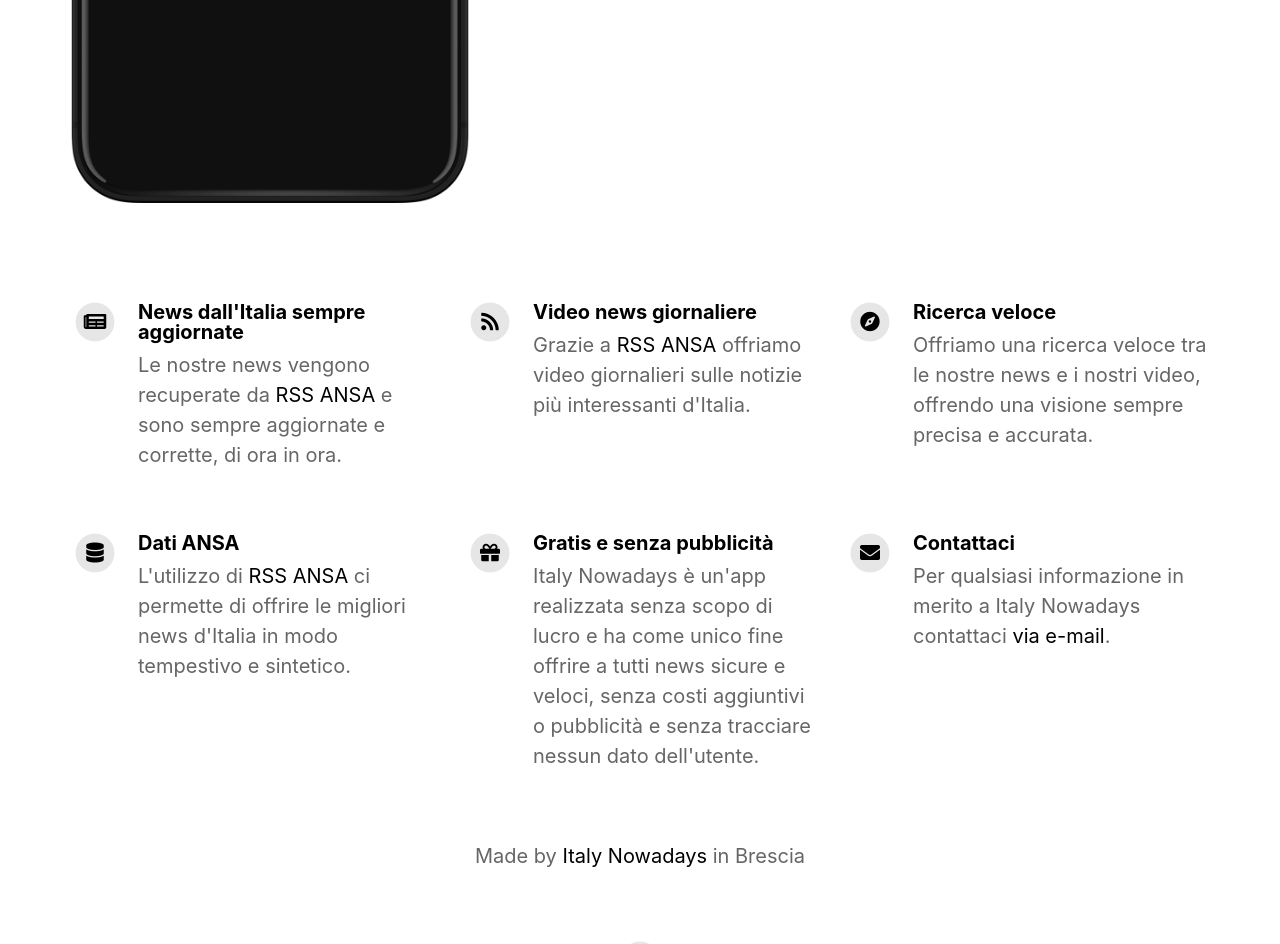
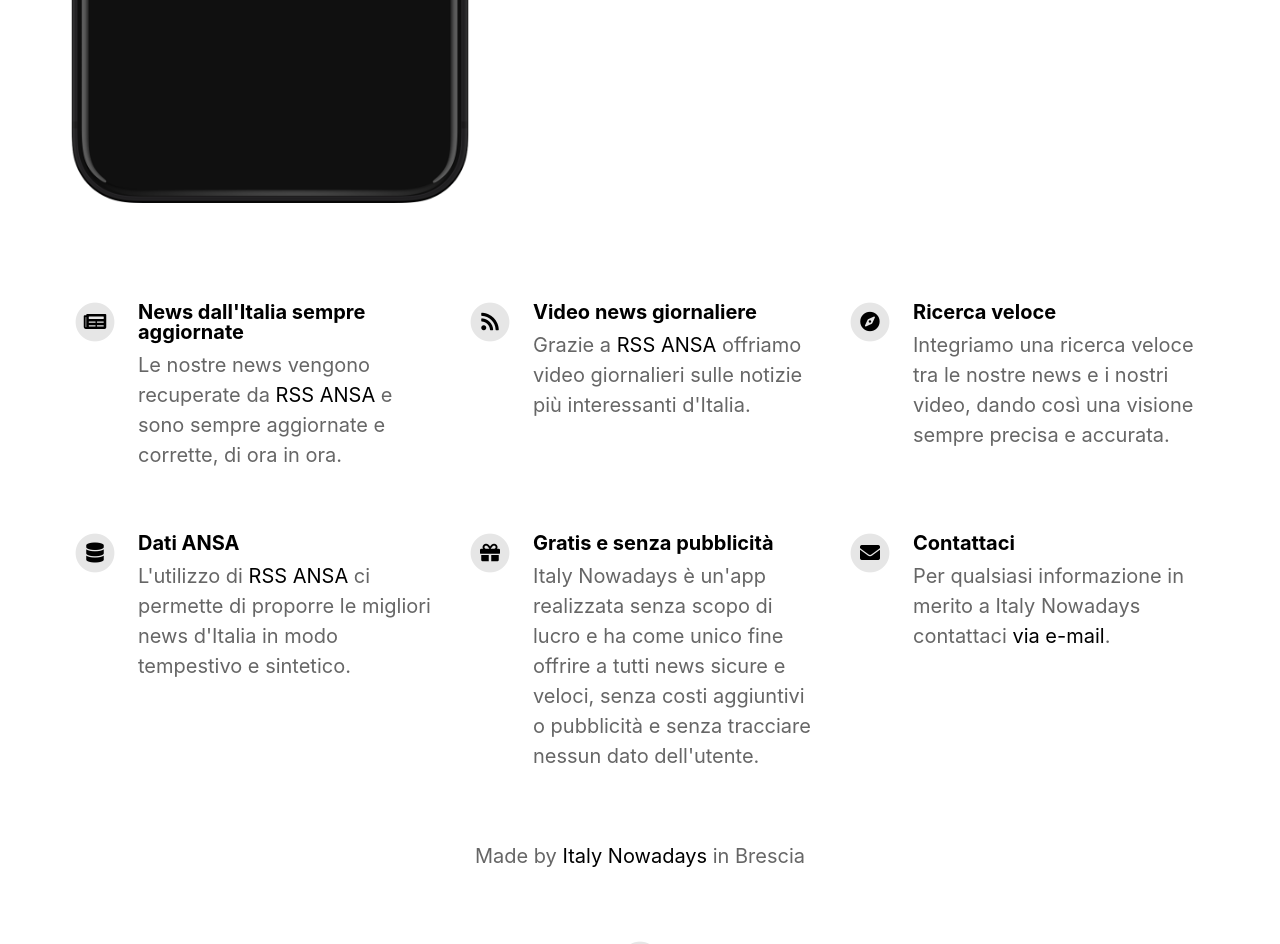
Before and after one commit to dariopellegrini/italynowadays, a Jekyll site: the page built from index.html, in a window 1280 px wide. Shown: the part 782-1726 px from the top of the page. Built offline with Jekyll 4.4.1, drawn with Linux system fonts in a browser that asks for light colours; nearby versions of some CDN libraries.

Commit message:
Update _config.yml

```diff
--- a/_config.yml
+++ b/_config.yml
@@ -44,11 +44,11 @@ features                                  :
     fontawesome_icon_name                 : rss
 
   - title                                 : Ricerca veloce
-    description                           : Offriamo una ricerca veloce tra le nostre news e i nostri video, offrendo una visione sempre precisa e accurata.
+    description                           : Integriamo una ricerca veloce tra le nostre news e i nostri video, dando così una visione sempre precisa e accurata.
     fontawesome_icon_name                 : compass
 
   - title                                 : Dati ANSA
-    description                           : L'utilizzo di <a href="https://www.ansa.it/sito/static/ansa_rss.html">RSS ANSA</a> ci permette di offrire le migliori news d'Italia in modo tempestivo e sintetico.
+    description                           : L'utilizzo di <a href="https://www.ansa.it/sito/static/ansa_rss.html">RSS ANSA</a> ci permette di proporre le migliori news d'Italia in modo tempestivo e sintetico.
     fontawesome_icon_name                 : database
 
   - title                                 : Gratis e senza pubblicità
```
